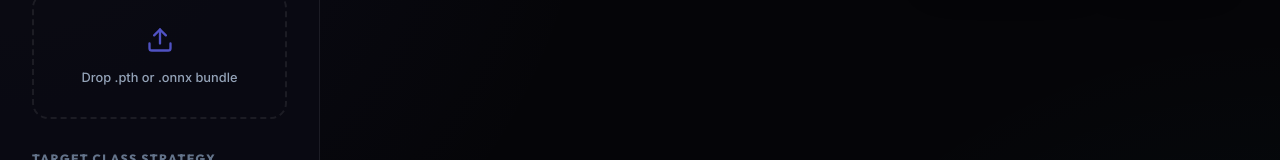
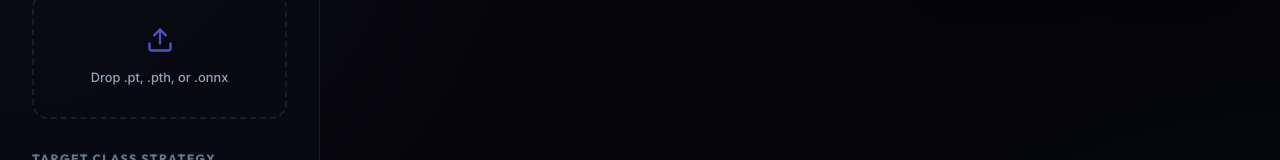
Before and after one commit to saitarrun/Trojan-Detection-in-Deep-Neural-Networks, a Next.js app in the folder frontend/: page / in a window 1280 px wide. Shown: the part 172-332 px from the top of the page. Built offline with nearby package versions, Linux system fonts and the light colour scheme.

Commit message:
Fix: Explicitly allow .pt files in frontend file upload picker

```diff
--- a/frontend/src/app/page.tsx
+++ b/frontend/src/app/page.tsx
@@ -413,9 +413,9 @@ export default function Dashboard() {
               >
                 <Upload size={28} style={{ color: 'var(--accent)', marginBottom: '0.75rem', opacity: 0.8 }} />
                 <p style={{ fontSize: '0.8rem', color: '#94a3b8', fontWeight: 500 }}>
-                  {selectedFile ? selectedFile.name : "Drop .pth or .onnx bundle"}
+                  {selectedFile ? selectedFile.name : "Drop .pt, .pth, or .onnx"}
                 </p>
-                <input id="file-upload" type="file" style={{ display: 'none' }} onChange={handleFileChange} accept=".pth,.onnx" />
+                <input id="file-upload" type="file" style={{ display: 'none' }} onChange={handleFileChange} accept=".pt,.pth,.onnx" />
               </div>
             )}
           </div>
```
